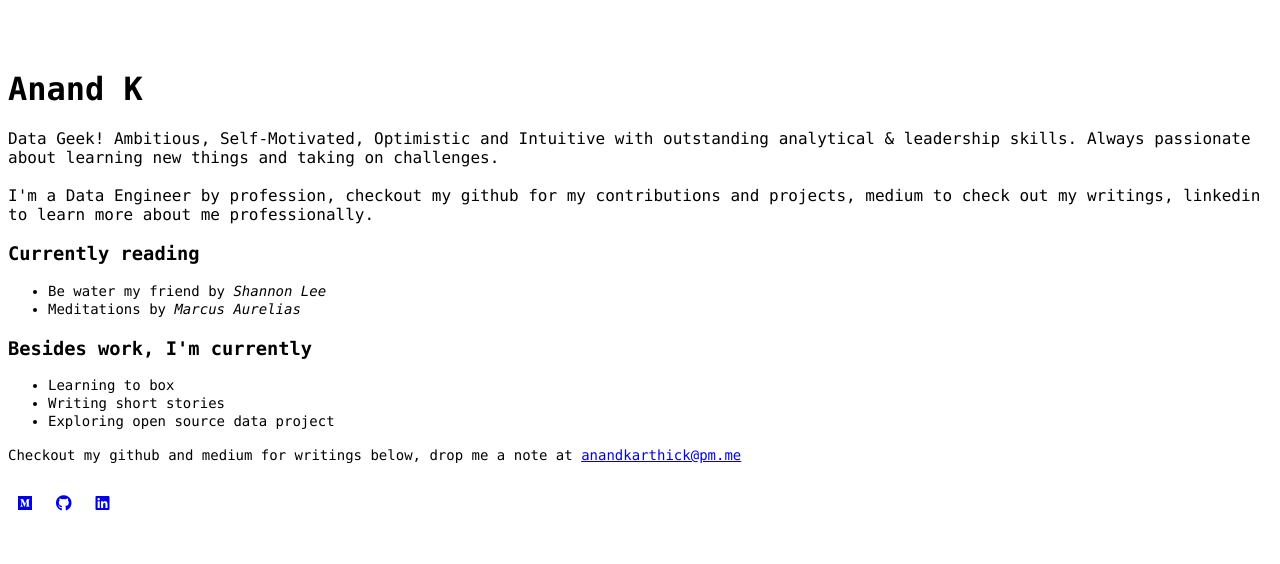
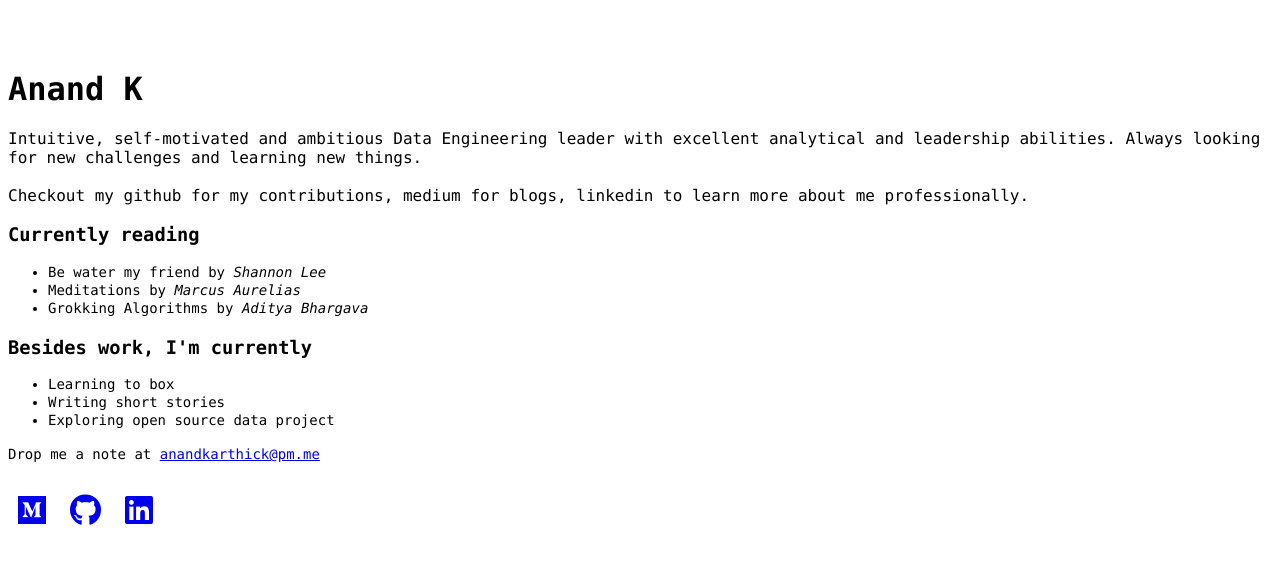
Before and after one commit to Anandkarthick/Anandkarthick.github.io, a plain HTML site: page index.html in a window 1280 px wide. Drawn offline with nearby package versions, Linux system fonts and the light colour scheme.

Commit message:
rephrase

```diff
--- a/index.html
+++ b/index.html
@@ -1,5 +1,7 @@
 <html lang="en">
 <head>
+    <meta name="description" content="Anandkarthick - Data Engineering Leader"/>
+    <meta name="twitter:card" content="summary" />
     <meta name="viewport" content="width=device-width, initial-scale=1.0">
 
 
@@ -14,11 +16,11 @@
     <h1 style="font-family: Menlo">Anand K</h1>
 
     <p style="font-family: Menlo">
-        Data Geek! Ambitious, Self-Motivated, Optimistic and Intuitive with outstanding analytical & leadership skills.
-        Always passionate about learning new things and taking on challenges.
+        Intuitive, self-motivated and ambitious Data Engineering leader with excellent analytical and leadership abilities.
+
+        Always looking for new challenges and learning new things.
         <br><br>
-        I'm a Data Engineer by profession, checkout my github for my contributions and projects,
-        medium to check out my writings, linkedin to learn more about me professionally.
+        Checkout my github for my contributions, medium for blogs, linkedin to learn more about me professionally.
 
     </p>
 
@@ -26,6 +28,7 @@
     <ul>
         <li style="font-family: Menlo; font-size: 14px; padding-bottom: 2px;">Be water my friend by <i>Shannon Lee</i></li>
         <li style="font-family: Menlo; font-size: 14px; padding-bottom: 2px">Meditations by <i>Marcus Aurelias</i></li>
+        <li style="font-family: Menlo; font-size: 14px; padding-bottom: 2px">Grokking Algorithms by <i>Aditya Bhargava</i></li>
     </ul>
 
     <h3 style="font-family: Menlo">Besides work, I'm currently</h3>
@@ -36,13 +39,13 @@
     </ul>
 
     <p style="font-family: Menlo; font-size:14px">
-        Checkout my github and medium for writings below, drop me a note at <a  href="mailto:anandkarthick@pm.me">anandkarthick@pm.me</a>
+        Drop me a note at <a  href="mailto:anandkarthick@pm.me">anandkarthick@pm.me</a>
     </p>
     <br>
 
-    <a  href="https://medium.com/@anandkarthick" target="_blank"><i class="fab fa-medium" style="padding-right: 10px; padding-left: 10px; font: size 48px;"></i></a>
-    <a  href="https://github.com/Anandkarthick" target="_blank"><i class="fab fa-github" style="padding-right: 10px; padding-left: 10px; font: size 48px;"></i></a>
-    <a  href="https://www.linkedin.com/in/anandkarthick" target="_blank"><i class="fab fa-linkedin" style="padding-right: 10px; padding-left: 10px; font: size 48px;"></i></a>
+    <a  href="https://medium.com/@anandkarthick" target="_blank"><i class="fab fa-medium fa-2x" style="padding-right: 10px; padding-left: 10px; font: size 60px;"></i></a>
+    <a  href="https://github.com/Anandkarthick" target="_blank"><i class="fab fa-github fa-2x" style="padding-right: 10px; padding-left: 10px; font: size 60px;"></i></a>
+    <a  href="https://www.linkedin.com/in/anandkarthick" target="_blank"><i class="fab fa-linkedin fa-2x" style="padding-right: 10px; padding-left: 10px;"></i></a>
 
     <script>
         let text = document.lastModified;
```
